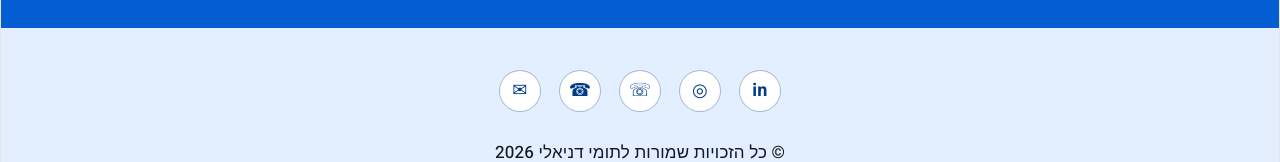
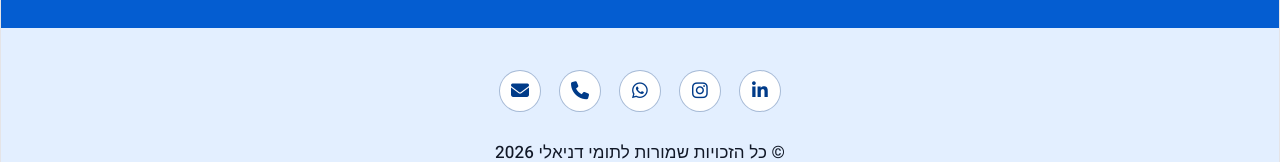
Before and after one commit to tfhsfg/tommy-danieli-website, a React (Vite) app: page /#/ in a window 1280 px wide. Shown: the part 1581-1743 px from the top of the page. Built offline with nearby package versions, Linux system fonts and the light colour scheme.

Commit message:
Update logos

```diff
--- a/index.html
+++ b/index.html
@@ -5,6 +5,7 @@
     <link rel="icon" type="image/svg+xml" href="/favicon.svg" />
     <meta name="viewport" content="width=device-width, initial-scale=1.0" />
     <title>tommy-danieli-website</title>
+    <script src="https://kit.fontawesome.com/71a42aa383.js" crossorigin="anonymous"></script>
   </head>
   <body>
     <div id="root"></div>
--- a/src/Layout.jsx
+++ b/src/Layout.jsx
@@ -62,11 +62,21 @@ export default function Layout() {
 
       <footer className="footer">
         <div className="socials">
-          <a href="mailto:tomdanieli2009@gmail.com" aria-label="Email">✉</a>
-          <a href="tel:+972585657241" aria-label="Phone">☎</a>
-          <a href="https://wa.link/4oxkwt" aria-label="WhatsApp">☏</a>
-          <a href="https://www.instagram.com/tommy.danieli/" aria-label="Instagram">◎</a>
-          <a href="https://www.linkedin.com/in/tommy-danieli-258a47237/" aria-label="LinkedIn">in</a>
+          <a href="mailto:tomdanieli2009@gmail.com" aria-label="Email">
+            <i className="fa-solid fa-envelope"></i>
+          </a>
+          <a href="tel:+972585657241" aria-label="Phone">
+            <i className="fa-solid fa-phone"></i>
+          </a>
+          <a href="https://wa.link/4oxkwt" aria-label="WhatsApp">
+            <i className="fa-brands fa-whatsapp"></i>
+          </a>
+          <a href="https://www.instagram.com/tommy.danieli/" aria-label="Instagram">
+            <i className="fa-brands fa-instagram"></i>
+          </a>
+          <a href="https://www.linkedin.com/in/tommy-danieli-258a47237/" aria-label="LinkedIn">
+            <i className="fa-brands fa-linkedin-in"></i>
+          </a>
         </div>
 
         <div className="footerLine">
```
